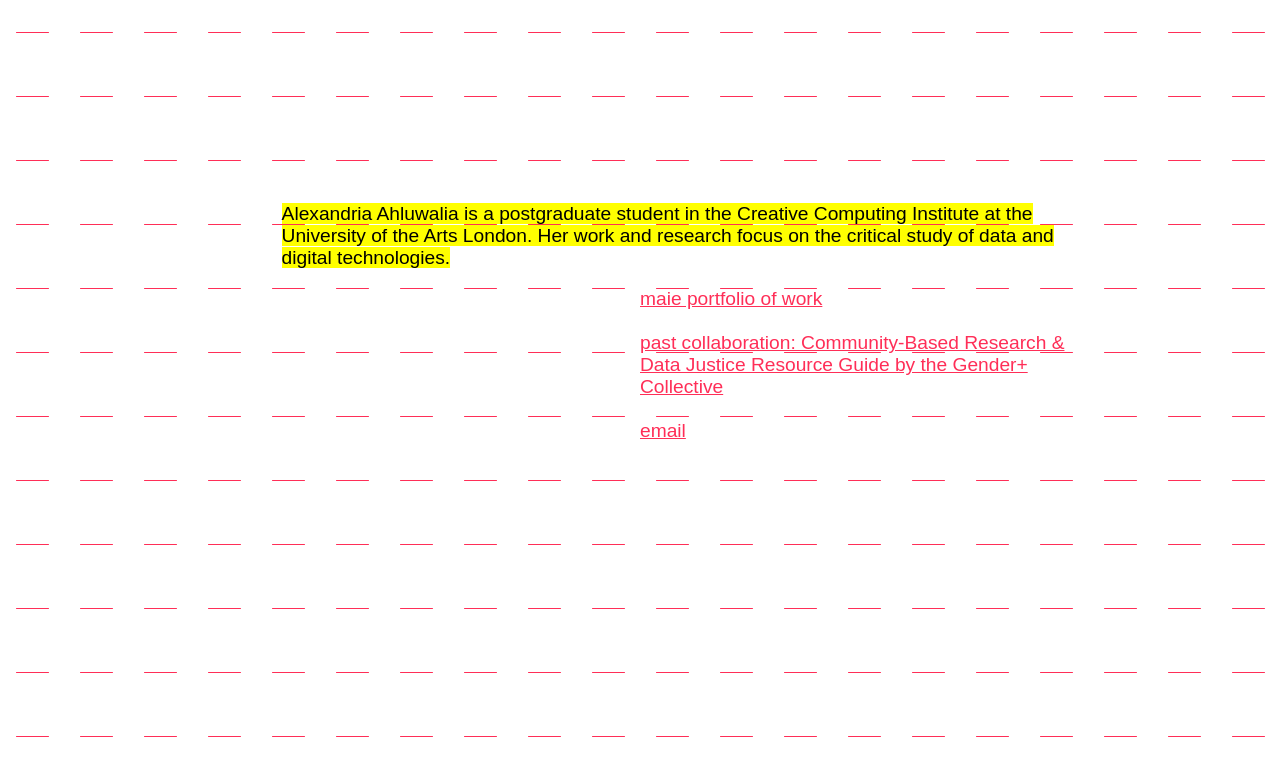
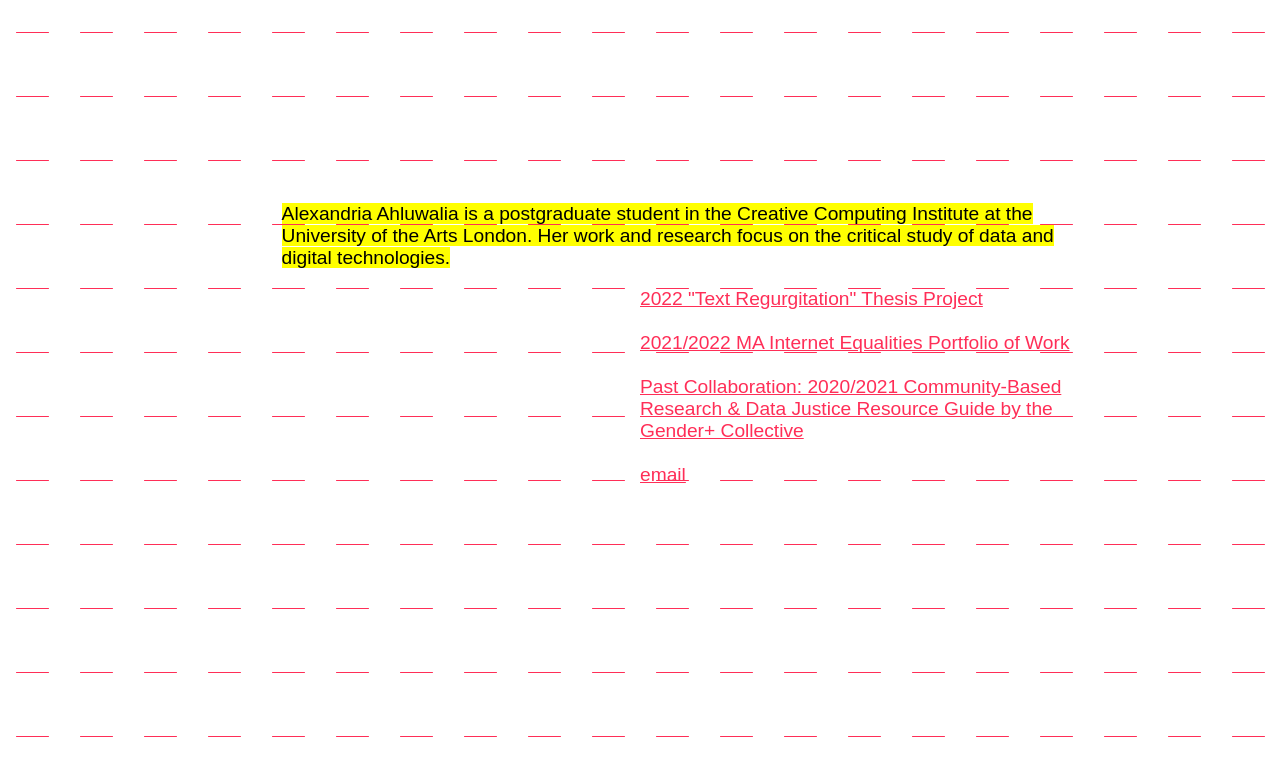
Before and after one commit to lexahl/lexahl.github.io, a plain HTML site: page index.html in a window 1280 px wide. Drawn offline with Linux system fonts and the light colour scheme; a web font is replaced by a local one.

Commit message:
Update index.html

```diff
--- a/index.html
+++ b/index.html
@@ -8,7 +8,7 @@
     <title>Alexandria Ahluwalia</title>
     <meta
       name="description"
-      content="Alexandria is a postgraduate student in the Creative Computing Institute at the University of the Arts London. Alexandria's research focuses on the critical study of data and digital technologies while incorporating disability, environmental, climate, and gender justice. Alexandria's creative practice critically re-imagines and speculates diverse futures of technology and society through various digital mediums and materials to encourage reflection on digital technologies in our lives."
+      content="Alexandria is a postgraduate student in the Creative Computing Institute at the University of the Arts London. Alexandria's research focuses on the critical study of data and digital technologies while incorporating disability, environmental, climate, and gender justice. Alexandria's creative practice critically re-imagines and speculates diverse futures of technology and society through various digital mediums, materials, and maps to encourage reflection on digital technologies in our lives."
     />
 
     <link rel="shortcut icon" href="/assets/images/favicon.png" />
@@ -25,17 +25,24 @@
 
     <div style="margin-left: 50%">
       <a
+        href="https://lexahl.github.io/maie/ma-thesis-text-regurgitation/"
+        target="_blank"
+        rel="noopener noreferrer"
+        >2022 "Text Regurgitation" Thesis Project</a
+      >
+      <br></br>
+      <a
         href="https://lexahl.github.io/maie"
         target="_blank"
         rel="noopener noreferrer"
-        >maie portfolio of work</a
+        >2021/2022 MA Internet Equalities Portfolio of Work</a
       >
       <br></br>
       <a
         href="https://orice.ubc.ca/news/26773/"
         target="_blank"
         rel="noopener noreferrer"
-        >past collaboration: Community-Based Research & Data Justice Resource Guide by the Gender+ Collective</a
+        >Past Collaboration: 2020/2021 Community-Based Research & Data Justice Resource Guide by the Gender+ Collective</a
       >
       <br></br>
       <a
```
